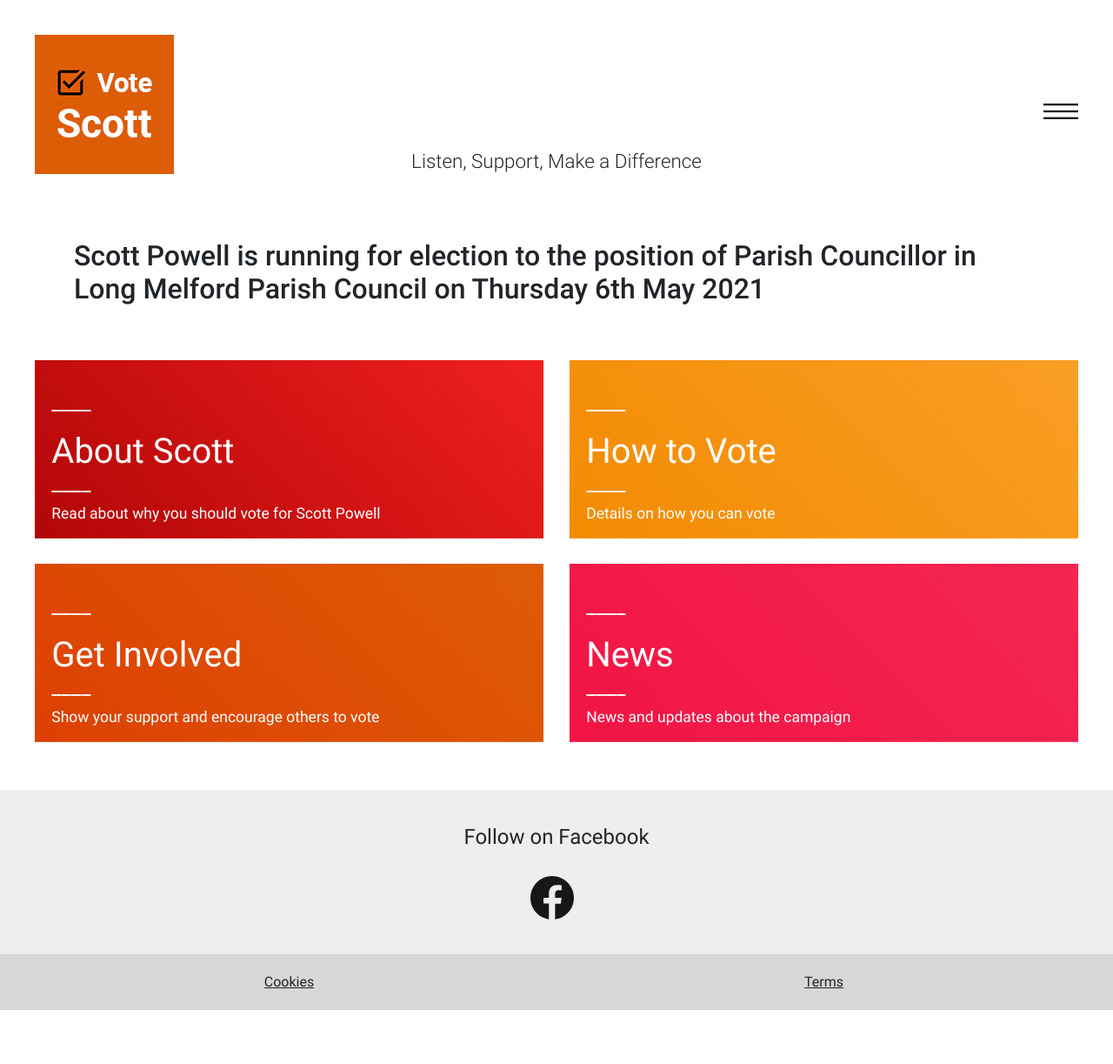
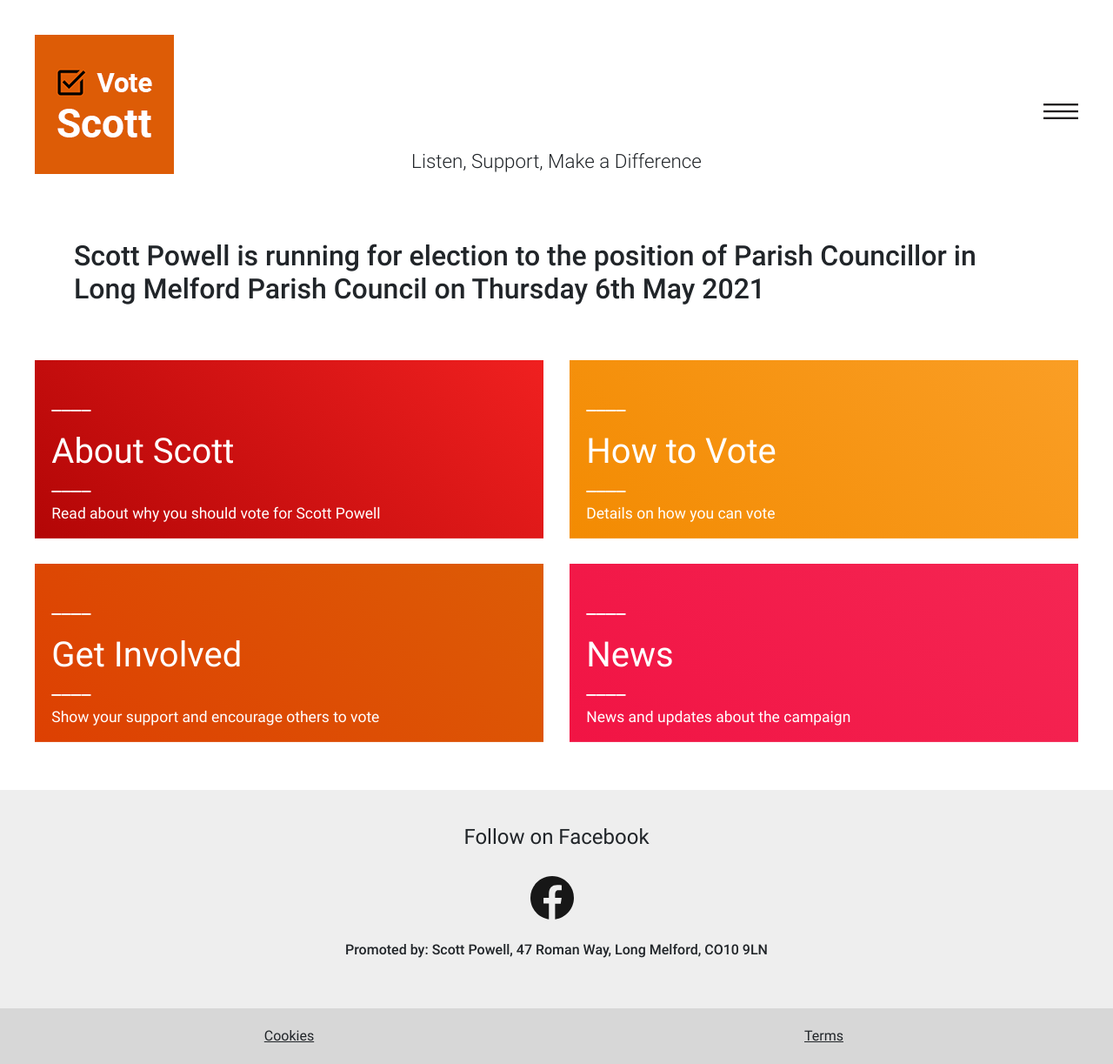
Before and after one commit to scottforlmpc/scottforlmpc.github.io, a Jekyll site: the page built from index.html, in a window 1280 px wide. Shown: the whole page at 87% size. Built offline with Jekyll 4.4.1, drawn with Linux system fonts in a browser that asks for light colours; before the commit the page ends 1161 px from its top, so only the background shows below that.

Commit message:
Imprint added to footer

```diff
--- a/_includes/footer.html
+++ b/_includes/footer.html
@@ -10,8 +10,13 @@
                         <br>
                     </div>
                 </div>
-                <div class="col-12 d-md-none">
+                <div class="col-12">
                     &nbsp;
+                </div>
+                <div class="col-12">
+                    <div class="footer-text text-center">
+                        <p>Promoted by: Scott Powell, 47 Roman Way, Long Melford, CO10 9LN</p>
+                    </div>
                 </div>
             </div>
         </div>
```
